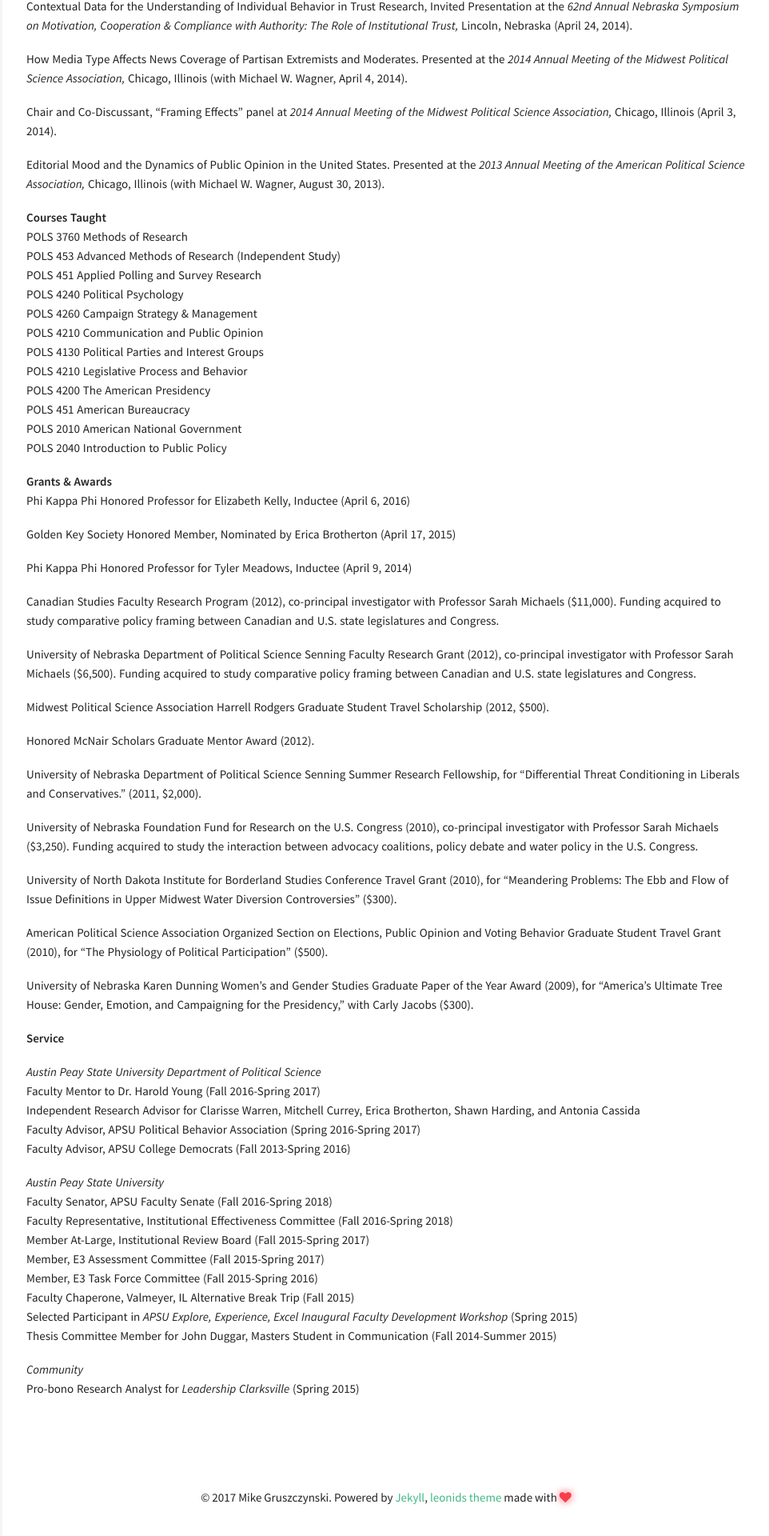
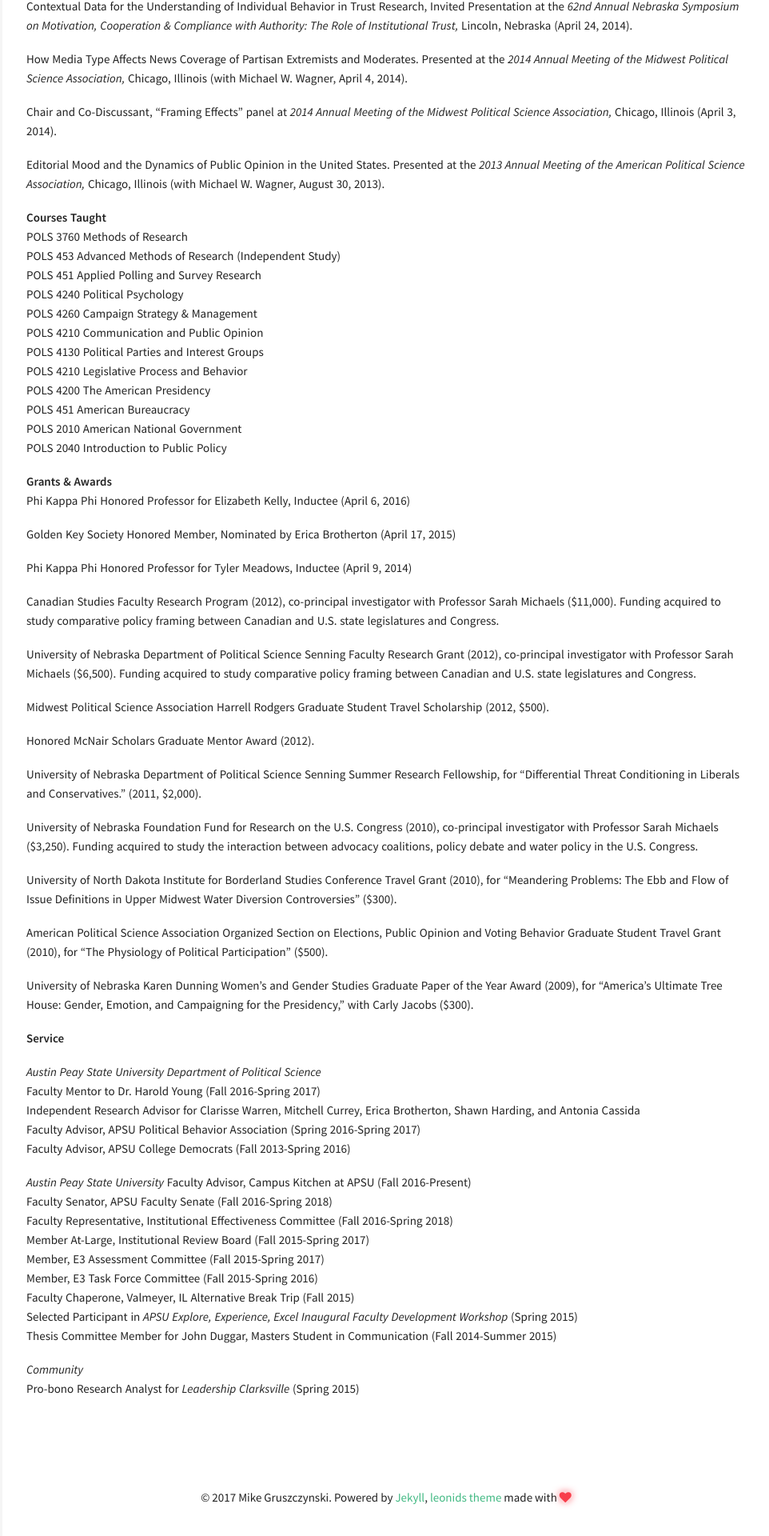
Before and after one commit to MikeGruz/mikegruz.github.io, a Jekyll site: the page built from cv.md, in a window 1280 px wide. Shown: the part 2197-4117 px from the top of the page at 80% size, without its empty margins (317-1279 px from the left). Built offline with Jekyll 4.4.1, drawn with Linux system fonts in a browser that asks for light colours.

Commit message:
added university service

```diff
--- a/cv.md
+++ b/cv.md
@@ -142,6 +142,7 @@ Faculty Advisor, APSU Political Behavior Association (Spring 2016-Spring 2017)
 Faculty Advisor, APSU College Democrats (Fall 2013-Spring 2016)
 
 *Austin Peay State University*
+Faculty Advisor, Campus Kitchen at APSU (Fall 2016-Present)
 Faculty Senator, APSU Faculty Senate (Fall 2016-Spring 2018)
 Faculty Representative, Institutional Effectiveness Committee (Fall 2016-Spring 2018)
 Member At-Large, Institutional Review Board (Fall 2015-Spring 2017)
```
